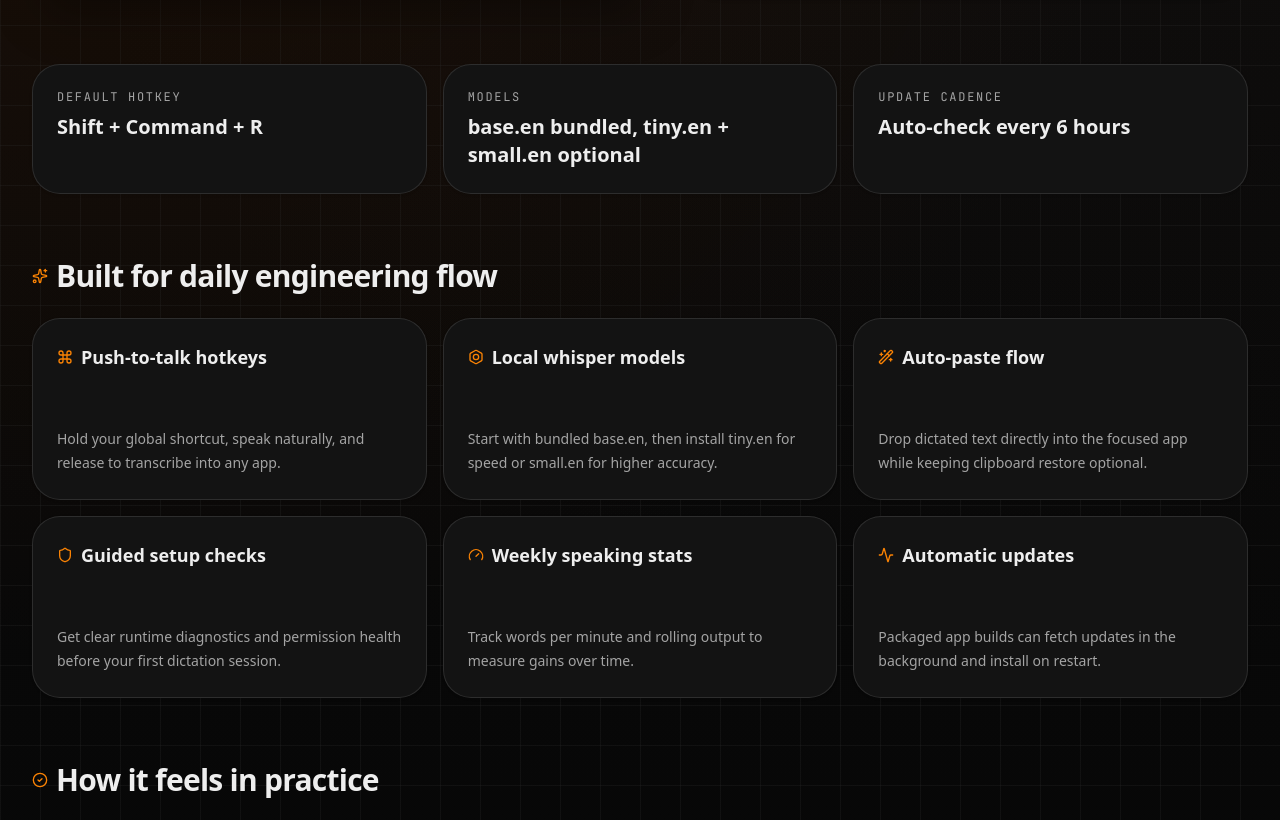
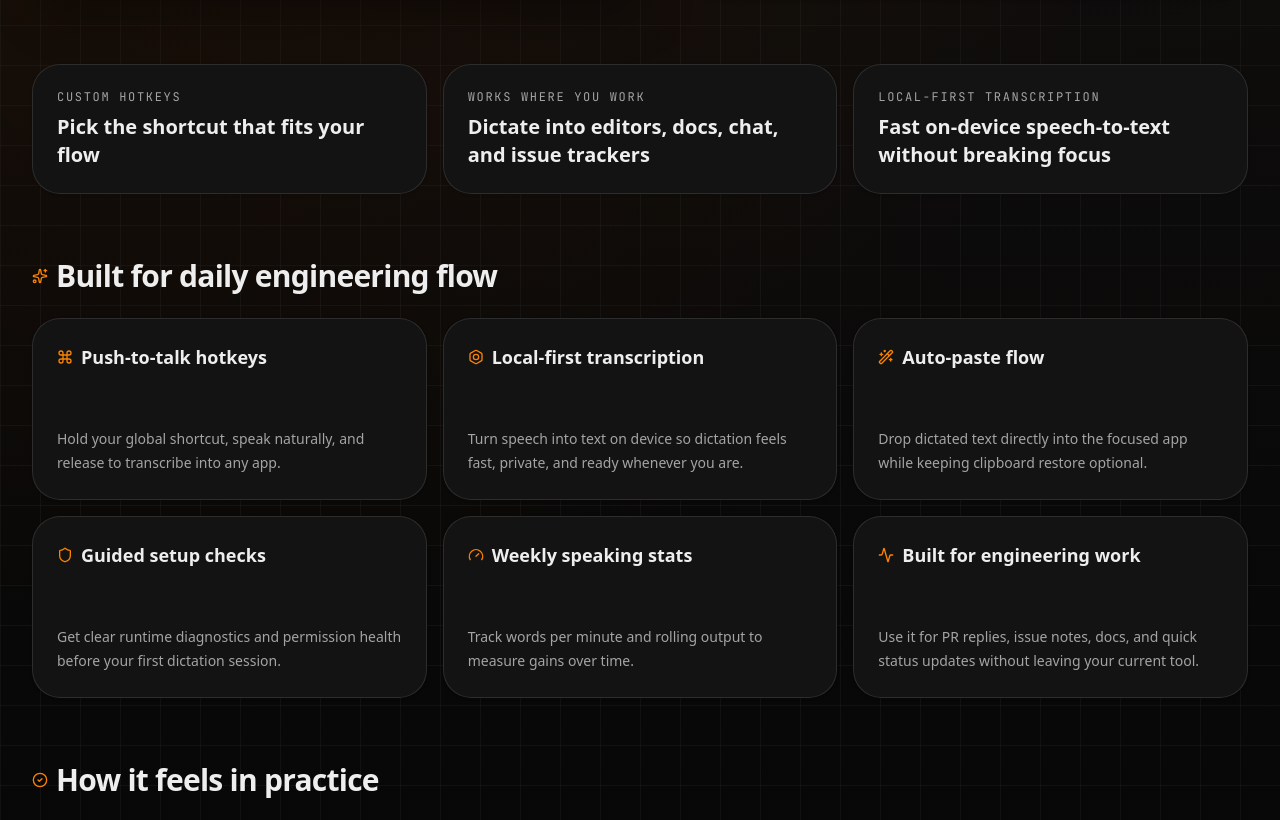
Before and after one commit to Hude06/Vorn-Voice-Website, a Next.js app: page /vorn-voice in a window 1280 px wide. Shown: the part 735-1555 px from the top of the page. Built offline with nearby package versions, Linux system fonts and the light colour scheme.

Commit message:
refine Vorn Voice and rollout messaging

```diff
--- a/src/app/page.tsx
+++ b/src/app/page.tsx
@@ -153,33 +153,33 @@ export default function Home() {
             <CardHeader className="border-b border-border/80 py-6">
               <div className="flex items-center gap-2">
                 <CheckCircle2 className="h-4 w-4 text-primary" />
-                <CardTitle className="text-2xl tracking-tight">What ships first</CardTitle>
+                <CardTitle className="text-2xl tracking-tight">How Vorn rolls out</CardTitle>
               </div>
             </CardHeader>
             <CardContent className="space-y-5 py-6 text-muted-foreground">
               <p className="max-w-2xl leading-7">
-                Vorn Voice is the first complete product in the system. It is the clearest
-                expression of the Vorn approach: reduce friction, keep context, and make the
-                interface feel closer to intent.
+                Vorn Voice is the first product available today. The next products build on
+                that foundation by adding richer context and more ways to turn intent into
+                finished work.
               </p>
               <div className="grid gap-3 sm:grid-cols-3">
                 <div className="rounded-2xl border border-border/80 bg-background/70 p-4">
                   <p className="font-mono text-xs uppercase tracking-[0.16em] text-muted-foreground">
-                    Voice input
+                    Available now
                   </p>
-                  <p className="mt-2 text-lg font-semibold text-foreground">Shipping</p>
+                  <p className="mt-2 text-lg font-semibold text-foreground">Vorn Voice</p>
                 </div>
                 <div className="rounded-2xl border border-border/80 bg-background/70 p-4">
                   <p className="font-mono text-xs uppercase tracking-[0.16em] text-muted-foreground">
-                    Cursor context
+                    Coming next
                   </p>
-                  <p className="mt-2 text-lg font-semibold text-foreground">Next</p>
+                  <p className="mt-2 text-lg font-semibold text-foreground">Context Cursor</p>
                 </div>
                 <div className="rounded-2xl border border-border/80 bg-background/70 p-4">
                   <p className="font-mono text-xs uppercase tracking-[0.16em] text-muted-foreground">
-                    Parallel terminals
+                    Expanding after
                   </p>
-                  <p className="mt-2 text-lg font-semibold text-foreground">Then</p>
+                  <p className="mt-2 text-lg font-semibold text-foreground">Quad Code</p>
                 </div>
               </div>
             </CardContent>
--- a/src/app/vorn-voice/page.tsx
+++ b/src/app/vorn-voice/page.tsx
@@ -113,25 +113,25 @@ export default function VornVoicePage() {
           <Card className="glass-panel rounded-[1.75rem] border-border/90 bg-[#151515] py-0">
             <CardContent className="py-6">
               <p className="font-mono text-xs uppercase tracking-[0.14em] text-muted-foreground">
-                Default hotkey
+                Custom hotkeys
               </p>
-              <p className="mt-2 text-xl font-semibold">Shift + Command + R</p>
+              <p className="mt-2 text-xl font-semibold">Pick the shortcut that fits your flow</p>
             </CardContent>
           </Card>
           <Card className="glass-panel rounded-[1.75rem] border-border/90 bg-[#151515] py-0">
             <CardContent className="py-6">
               <p className="font-mono text-xs uppercase tracking-[0.14em] text-muted-foreground">
-                Models
+                Works where you work
               </p>
-              <p className="mt-2 text-xl font-semibold">base.en bundled, tiny.en + small.en optional</p>
+              <p className="mt-2 text-xl font-semibold">Dictate into editors, docs, chat, and issue trackers</p>
             </CardContent>
           </Card>
           <Card className="glass-panel rounded-[1.75rem] border-border/90 bg-[#151515] py-0">
             <CardContent className="py-6">
               <p className="font-mono text-xs uppercase tracking-[0.14em] text-muted-foreground">
-                Update cadence
+                Local-first transcription
               </p>
-              <p className="mt-2 text-xl font-semibold">Auto-check every 6 hours</p>
+              <p className="mt-2 text-xl font-semibold">Fast on-device speech-to-text without breaking focus</p>
             </CardContent>
           </Card>
         </div>
--- a/src/lib/site-content.ts
+++ b/src/lib/site-content.ts
@@ -71,8 +71,8 @@ export const voiceHighlights = [
   },
   {
     icon: Bolt,
-    title: "Local whisper models",
-    body: "Start with bundled base.en, then install tiny.en for speed or small.en for higher accuracy.",
+    title: "Local-first transcription",
+    body: "Turn speech into text on device so dictation feels fast, private, and ready whenever you are.",
   },
   {
     icon: WandSparkles,
@@ -91,8 +91,8 @@ export const voiceHighlights = [
   },
   {
     icon: Activity,
-    title: "Automatic updates",
-    body: "Packaged app builds can fetch updates in the background and install on restart.",
+    title: "Built for engineering work",
+    body: "Use it for PR replies, issue notes, docs, and quick status updates without leaving your current tool.",
   },
 ];
 
```
